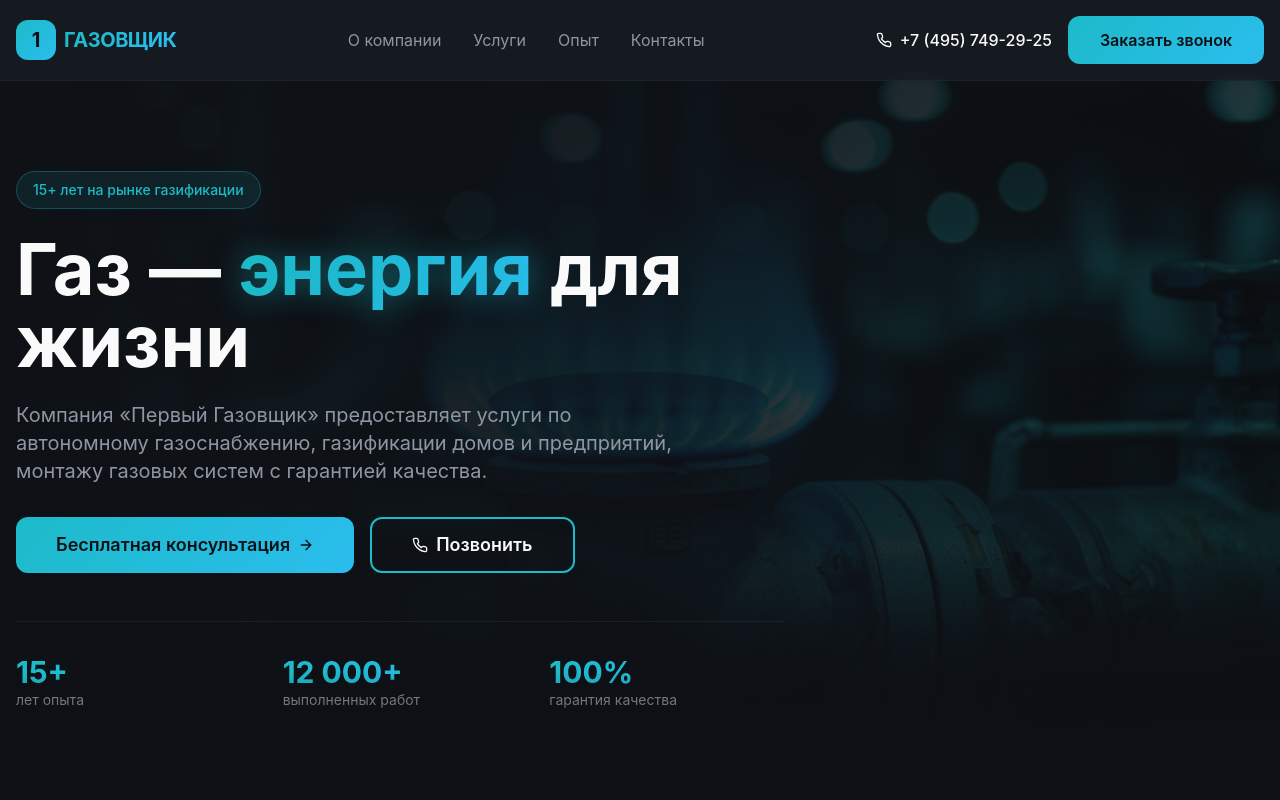
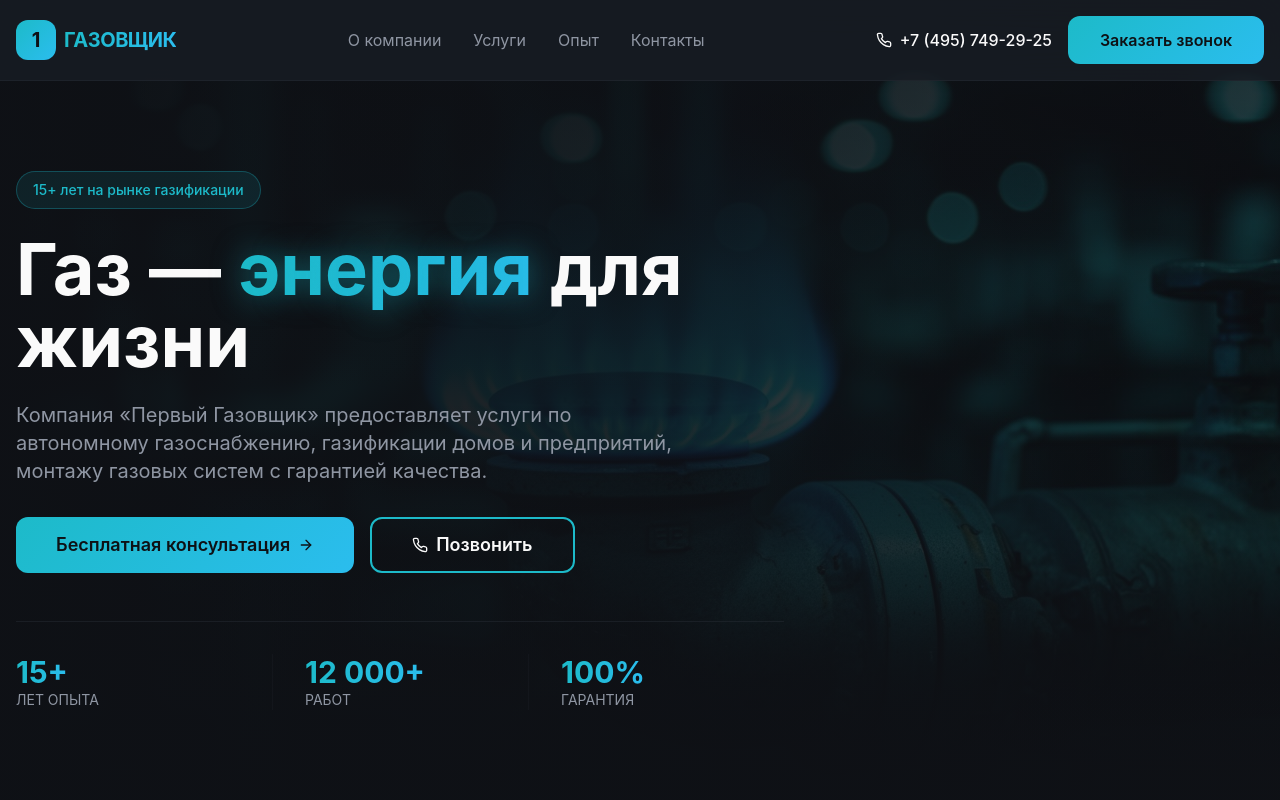
Before and after one commit to HEshechka/gas-website-app, a React (Vite) app in the folder frontend/: page / in a window 1280 px wide. Shown: the top 800 px of the page. Built offline with nearby package versions, Linux system fonts and the light colour scheme; the HTML template or start-up script is replaced by a standard one.

Commit message:
Rework sections and add tg

```diff
--- a/frontend/src/components/HeroSection.tsx
+++ b/frontend/src/components/HeroSection.tsx
@@ -1,5 +1,5 @@
-import { Button } from "@/components/ui/button";
-import { Phone, ArrowRight } from "lucide-react";
+import {Button} from "@/components/ui/button";
+import {ArrowRight, Phone} from "lucide-react";
 import heroBg from "@/assets/hero-bg.jpg";
 
 const HeroSection = () => {
@@ -12,63 +12,79 @@ const HeroSection = () => {
                     alt="Газификация"
                     className="w-full h-full object-cover"
                 />
-        <div className="absolute inset-0 bg-gradient-to-r from-background via-background/90 to-background/70" />
-        <div className="absolute inset-0 bg-gradient-to-t from-background via-transparent to-background/50" />
+                <div className="absolute inset-0 bg-gradient-to-r from-background via-background/90 to-background/70"/>
+                <div className="absolute inset-0 bg-gradient-to-t from-background via-transparent to-background/50"/>
             </div>
 
             {/* Content */}
             <div className="container mx-auto px-4 pt-20 relative z-10">
                 <div className="max-w-3xl">
                     <div className="animate-slide-up">
-            <span className="inline-block px-4 py-2 rounded-full bg-primary/10 border border-primary/30 text-primary text-sm font-medium mb-6">
+            <span
+                className="inline-block px-4 py-2 rounded-full bg-primary/10 border border-primary/30 text-primary text-sm font-medium mb-6">
               15+ лет на рынке газификации
             </span>
                     </div>
 
-          <h1 className="text-4xl md:text-5xl lg:text-6xl xl:text-7xl font-bold leading-tight mb-6 animate-slide-up" style={{ animationDelay: '0.1s' }}>
+                    <h1 className="text-4xl md:text-5xl lg:text-6xl xl:text-7xl font-bold leading-tight mb-6 animate-slide-up"
+                        style={{animationDelay: '0.1s'}}>
                         Газ — <span className="text-gradient glow-text">энергия</span> для жизни
                     </h1>
 
-          <p className="text-lg md:text-xl text-muted-foreground max-w-2xl mb-8 animate-slide-up" style={{ animationDelay: '0.2s' }}>
+                    <p className="text-lg md:text-xl text-muted-foreground max-w-2xl mb-8 animate-slide-up"
+                       style={{animationDelay: '0.2s'}}>
                         Компания «Первый Газовщик» предоставляет услуги по автономному газоснабжению,
                         газификации домов и предприятий, монтажу газовых систем с гарантией качества.
                     </p>
 
-          <div className="flex flex-col sm:flex-row gap-4 animate-slide-up" style={{ animationDelay: '0.3s' }}>
+                    <div className="flex flex-col sm:flex-row gap-4 animate-slide-up" style={{animationDelay: '0.3s'}}>
                         <Button variant="flame" size="xl" asChild className="group">
                             <a href="#contact">
                                 Бесплатная консультация
-                <ArrowRight className="w-5 h-5 group-hover:translate-x-1 transition-transform" />
+                                <ArrowRight className="w-5 h-5 group-hover:translate-x-1 transition-transform"/>
                             </a>
                         </Button>
                         <Button variant="flameOutline" size="xl" asChild>
                             <a href="tel:+74957492925">
-                <Phone className="w-5 h-5" />
+                                <Phone className="w-5 h-5"/>
                                 Позвонить
                             </a>
                         </Button>
                     </div>
 
                     {/* Trust badges */}
-          <div className="grid grid-cols-3 gap-4 md:gap-8 mt-12 pt-8 border-t border-border/50 animate-slide-up" style={{ animationDelay: '0.4s' }}>
-            <div>
-              <div className="text-2xl md:text-3xl font-bold text-gradient">15+</div>
-              <div className="text-sm text-muted-foreground">лет опыта</div>
+                    <div
+                        className="grid grid-cols-3 mt-10 md:mt-12 pt-6 md:pt-8 border-t border-border/50 animate-slide-up"
+                        style={{animationDelay: '0.4s'}}>
+
+                        <div className="flex flex-col items-center md:items-start text-center md:text-left">
+                            <div className="text-xl md:text-3xl font-bold text-gradient">15+</div>
+                            <div className="text-[10px] md:text-sm text-muted-foreground uppercase leading-tight">
+                                лет опыта
                             </div>
-            <div>
-              <div className="text-2xl md:text-3xl font-bold text-gradient">12 000+</div>
-              <div className="text-sm text-muted-foreground">выполненных работ</div>
                         </div>
-            <div>
-              <div className="text-2xl md:text-3xl font-bold text-gradient">100%</div>
-              <div className="text-sm text-muted-foreground">гарантия качества</div>
+
+                        <div
+                            className="flex flex-col items-center md:items-start text-center md:text-left border-x border-border/20 md:border-x-0 md:border-l md:pl-8">
+                            <div className="text-xl md:text-3xl font-bold text-gradient">12 000+</div>
+                            <div className="text-[10px] md:text-sm text-muted-foreground uppercase leading-tight">
+                                работ
+                            </div>
+                        </div>
+
+                        <div
+                            className="flex flex-col items-center md:items-start text-center md:text-left md:border-l md:border-border/20 md:pl-8">
+                            <div className="text-xl md:text-3xl font-bold text-gradient">100%</div>
+                            <div className="text-[10px] md:text-sm text-muted-foreground uppercase leading-tight">
+                                гарантия
+                            </div>
                         </div>
                     </div>
                 </div>
             </div>
 
             {/* Decorative elements */}
-      <div className="absolute bottom-0 left-0 right-0 h-32 bg-gradient-to-t from-background to-transparent z-10" />
+            <div className="absolute bottom-0 left-0 right-0 h-32 bg-gradient-to-t from-background to-transparent"/>
         </section>
     );
 };
--- a/frontend/src/components/ServicesSection.tsx
+++ b/frontend/src/components/ServicesSection.tsx
@@ -3,10 +3,10 @@ import { Home, Factory, Flame, Wrench, ArrowRight } from "lucide-react";
 
 const services = [
   {
-    icon: Home,
-    title: "Газификация загородного дома",
-    description: "Мечтаете, чтобы жизнь за городом стала комфортной? Газификация — это разумное вложение в ваше будущее, которое повысит качество жизни.",
-    features: ["Проектирование системы", "Монтаж газопровода", "Подключение оборудования", "Техническое обслуживание"],
+    icon: Flame,
+    title: "Настройка и подключение ростеров",
+    description: "Мы поможем вам организовать производство, соответствующее самым высоким стандартам качества и безопасности.",
+    features: ["Профессиональная настройка", "Безопасное подключение", "Обучение персонала", "Гарантийное обслуживание"],
   },
   {
     icon: Factory,
@@ -15,16 +15,16 @@ const services = [
     features: ["Промышленные системы", "Оптимизация затрат", "Экологичные решения", "Полный цикл работ"],
   },
   {
-    icon: Flame,
-    title: "Настройка и подключение ростеров",
-    description: "Мы поможем вам организовать производство, соответствующее самым высоким стандартам качества и безопасности.",
-    features: ["Профессиональная настройка", "Безопасное подключение", "Обучение персонала", "Гарантийное обслуживание"],
-  },
-  {
     icon: Wrench,
     title: "Сварочные работы",
     description: "Наши специалисты выполняют полный комплекс сварочных соединений при монтаже газопровода с соблюдением всех требований.",
     features: ["Аргонодуговая сварка", "Газовая сварка", "Контроль качества", "Сертификация"],
+  },
+  {
+    icon: Home,
+    title: "Газификация загородного дома",
+    description: "Мечтаете, чтобы жизнь за городом стала комфортной? Газификация — это разумное вложение в ваше будущее, которое повысит качество жизни.",
+    features: ["Проектирование системы", "Монтаж газопровода", "Подключение оборудования", "Техническое обслуживание"],
   },
 ];
 
```
Also changed, not shown: frontend/src/components/Footer.tsx (+33 -11 lines), frontend/src/components/StatsSection.tsx (line endings or trailing spaces), 1 other file (tests, documents, lock files or other folders). Lines whose indentation alone changed are shown as unchanged.
